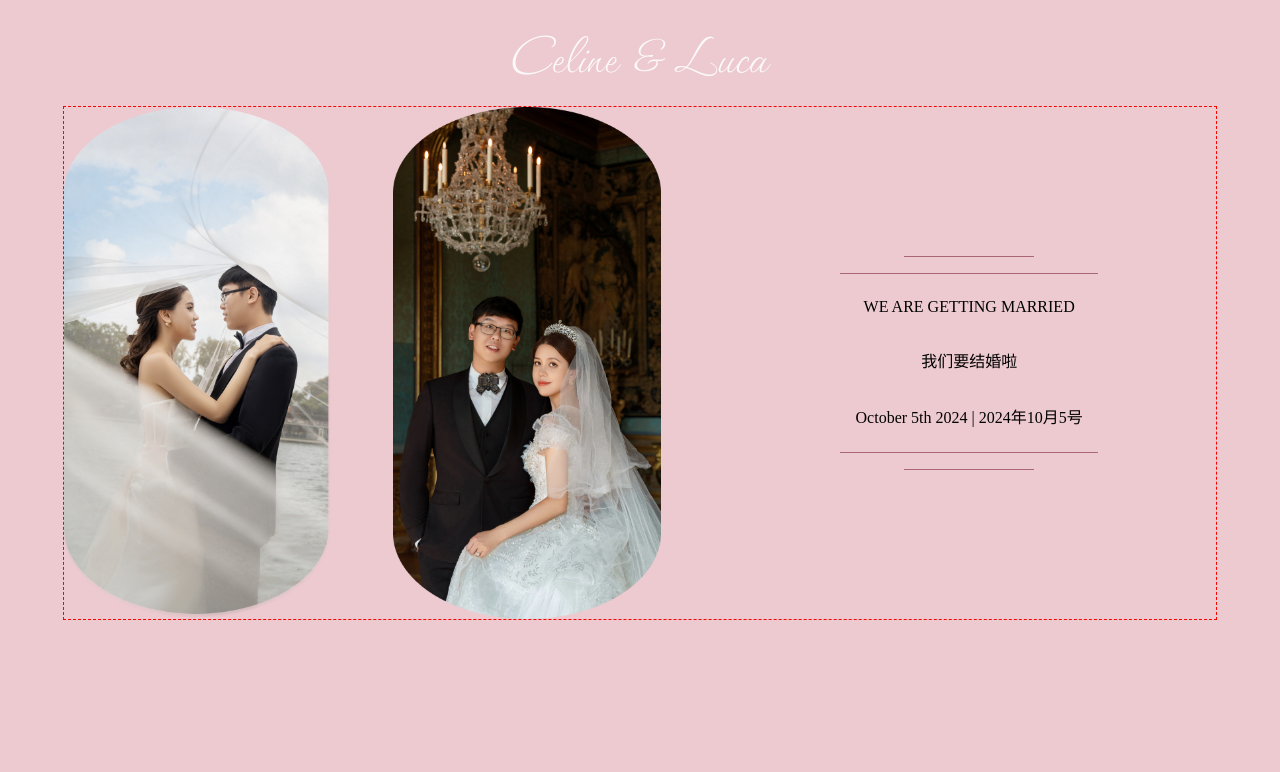
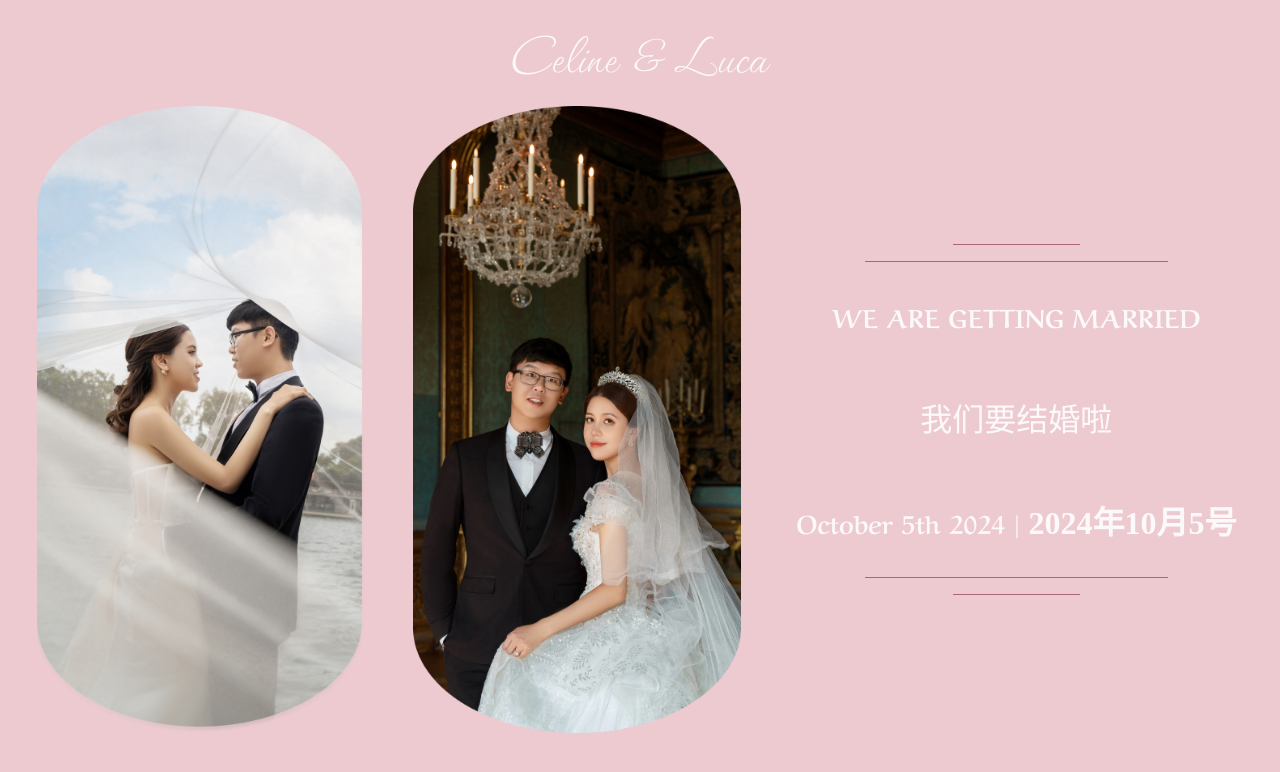
Before and after one commit to liulc006/wedding-inv, a React app: page / in a window 1280 px wide. Built offline with nearby package versions, Linux system fonts and the light colour scheme; a web font is replaced by a local one.

Commit message:
intro section done

```diff
--- a/public/stylesheet.css
+++ b/public/stylesheet.css
@@ -46,6 +46,23 @@ body {
     font-weight: normal;
 }
 
+.text-english {
+    font-family: 'Aref Ruqaa';
+    font-weight: bold;
+    font-size: 2vw;
+    text-wrap: nowrap;
+    text-justify: center;
+    color: var(--bright-white);
+}
+
+.text-chinese {
+    font-family: 'Ma Shan Zheng';
+    font-size: 2.5vw;
+    text-wrap: nowrap;
+    text-justify: center;
+    color: var(--bright-white);
+}
+
 .horizontal-line {
     color: var(--dark-pink);
     background-color: var(--dark-pink);
@@ -54,3 +71,13 @@ body {
     border-width: 1px;
     border-bottom-style: none;
 }
+
+@media (max-width: 900px) {
+    /* .text-chinese {
+        font-size: 0.75rem;
+    } */
+
+    /* .text-english {
+        font-size: 0.5rem;
+    } */
+}
--- a/src/component/App.js
+++ b/src/component/App.js
@@ -11,26 +11,26 @@ const App = () => {
             </div>
 
             {/* First Section - 2 Stadium + 1 Message */}
-            <div style={{border:'1px red dashed',display:'flex', flexDirection:'row', justifyContent:'space-around', alignItems:'center', minWidth:'90vw',maxWidth:'99vw', aspectRatio:'4.5/2'}}>
+            <div style={{display:'flex', flexDirection:'row', justifyContent:'space-around', alignItems:'center', minWidth:'90vw',maxWidth:'99vw', aspectRatio:'6/3'}}>
                 {/* First Photo */}
-                <div style={{height:'100%', flex:'2'}}>
+                <div style={{height:'100%', flex:'3', display:'flex', justifyContent:'center'}}>
                     <StadiumImage url='../../public/img-wedding-invitation/photo-img/intro1.png'/>
                 </div>
 
                 {/* Second Phot */}
-                <div style={{height:'100%', flex:'2'}}>
+                <div style={{height:'100%', flex:'3', display:'flex', justifyContent:'center'}}>
                     <StadiumImage url='../../public/img-wedding-invitation/photo-img/intro2.png'/>
                 </div>
 
                 {/* Message */}
-                <div style={{height:'100%', flex:'3',display:'flex', flexDirection:'column', flexWrap:'nowrap', justifyContent:'center', alignItems:'center'}}>
-                    <hr className="horizontal-line" style={{width:'8rem'}}/>
-                    <hr className="horizontal-line" style={{width:'16rem'}}/>
-                    <p>WE ARE GETTING MARRIED</p>
-                    <p>我们要结婚啦</p>
-                    <p><span>October 5th 2024 | </span><span>2024年10月5号</span></p>
-                    <hr className="horizontal-line" style={{width:'16rem'}}/>
-                    <hr className="horizontal-line" style={{width:'8rem'}}/>
+                <div style={{height:'100%', flex:'4',display:'flex', flexDirection:'column', flexWrap:'nowrap', justifyContent:'center', alignItems:'center', maxHeight:'330px'}}>
+                    <hr className="horizontal-line" style={{width:'25%'}}/>
+                    <hr className="horizontal-line" style={{width:'60%'}}/>
+                    <p className="text-english">WE ARE GETTING MARRIED</p>
+                    <p className="text-chinese">我们要结婚啦</p>
+                    <p className="text-english"><span>October 5th 2024 | </span><span className="text-chinese">2024年10月5号</span></p>
+                    <hr className="horizontal-line" style={{width:'60%'}}/>
+                    <hr className="horizontal-line" style={{width:'25%'}}/>
                 </div>
             </div>
 
```
